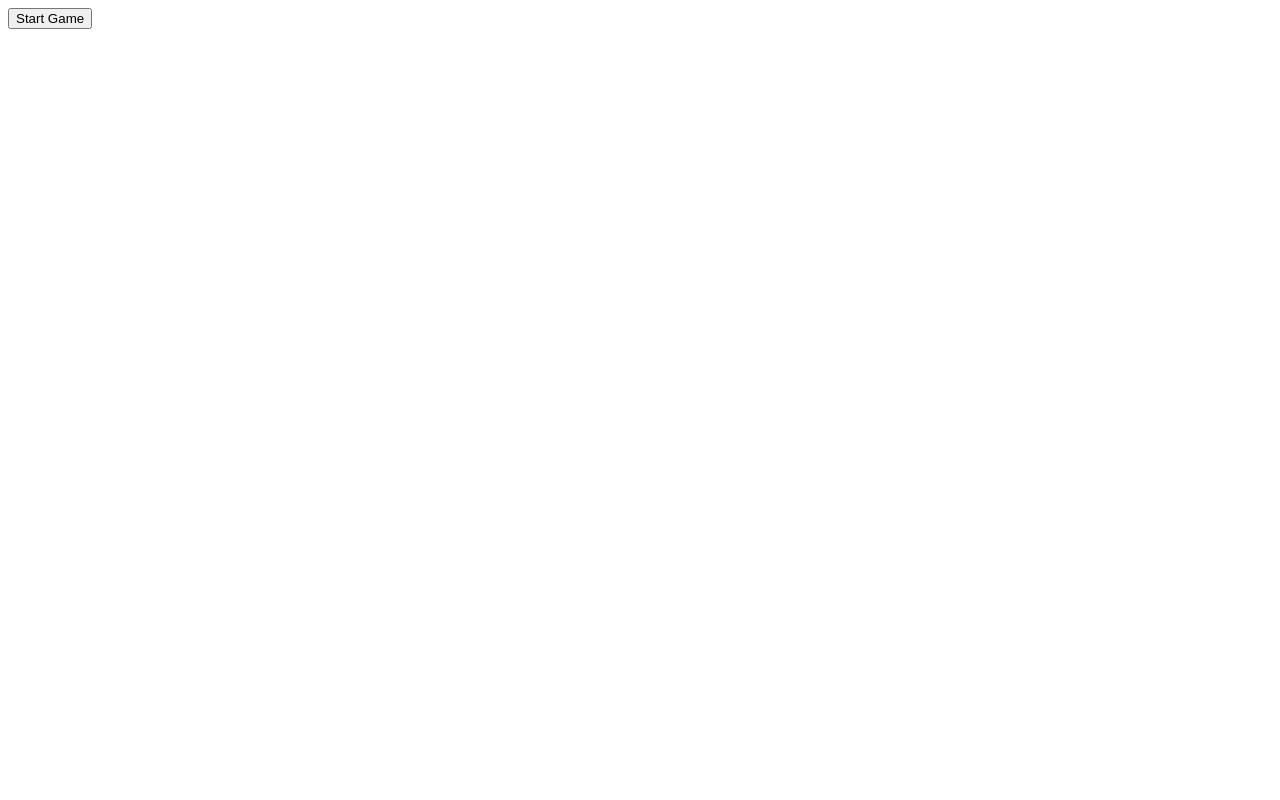
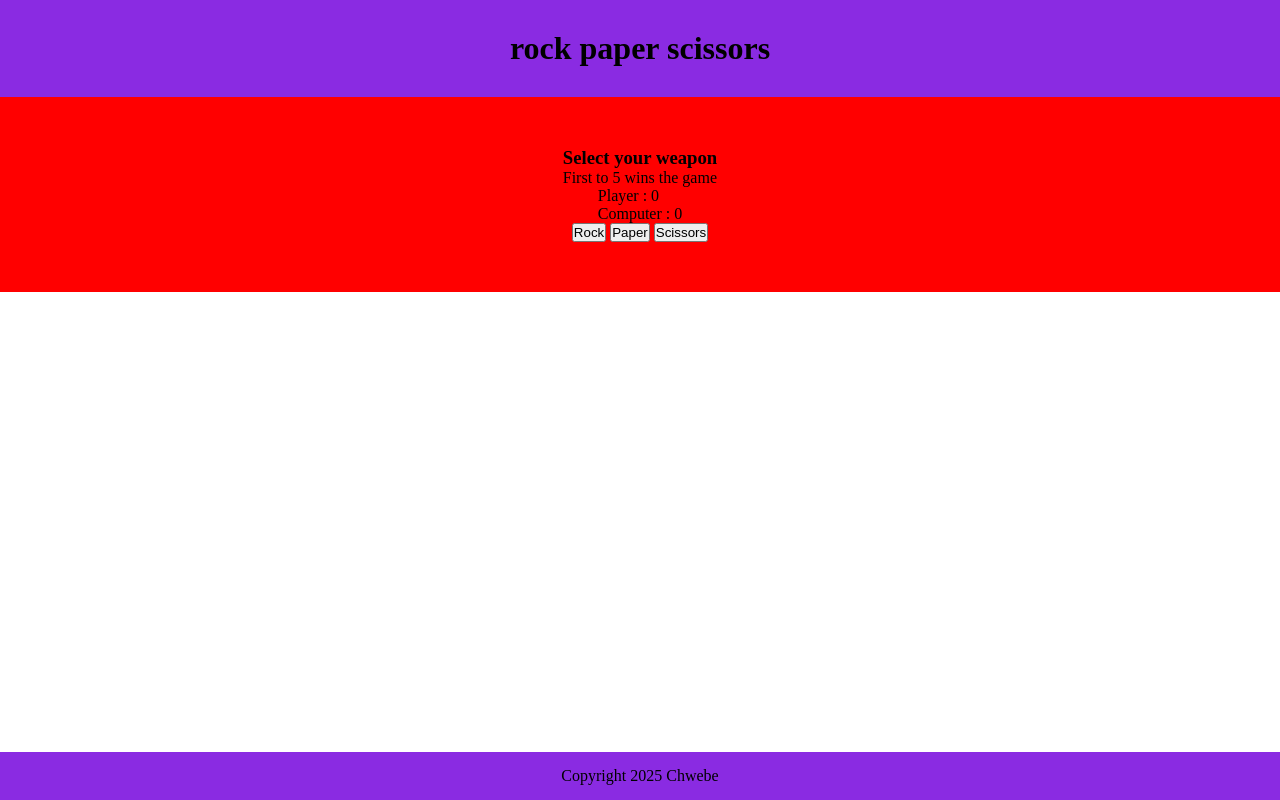
Before and after one commit to chwebe/rock-paper-scissors, a website: page index.html in a window 1280 px wide. Drawn offline with Linux system fonts and the light colour scheme.

Commit message:
create html structure for the game

```diff
--- a/css/styles.css
+++ b/css/styles.css
@@ -0,0 +1,37 @@
+* {
+    margin: 0;
+    padding: 0;
+    list-style: none;
+    text-decoration: none;
+}
+body {
+    display: flex;
+    flex-direction: column;
+
+}
+
+header, footer {
+    display: flex;
+    width: 100%;
+    background-color: blueviolet;
+    justify-content: center;
+    align-items: center;
+}
+
+header {
+    padding: 30px 0;
+}
+
+footer {
+    position: absolute;
+    bottom: 0;
+    padding: 15px 0;
+}
+
+.Games {
+    background-color: red;
+    display: flex;
+    flex-direction: column;
+    align-items: center;
+    padding: 50px 0;
+}
--- a/index.html
+++ b/index.html
@@ -11,9 +11,30 @@
 
 </head>
 <body>
-    <div class="container" id="startcontainer">
-        <button id="startbutton">Start Game</button>
+    <script src="/js/main.js"></script>
+    <header>
+        <h1>rock paper scissors</h1>
+    </header>
+
+    <div class="Games">
+        <div class="description-rules">
+            <h3>Select your weapon</h3>
+            <p>First to 5 wins the game</p>
+        </div>
+        <div class="current-score">
+            <p>Player : 0</p>
+            <p>Computer : 0</p>
+        </div>
+        <div class="weapons-button">
+            <button type="button">Rock</button>
+            <button type="button">Paper</button>
+            <button type="button">Scissors</button>
+        </div>
     </div>
+
+    <footer>
+        <p>Copyright 2025 Chwebe</p>
+    </footer>
 
 </body>
 </html>
```
